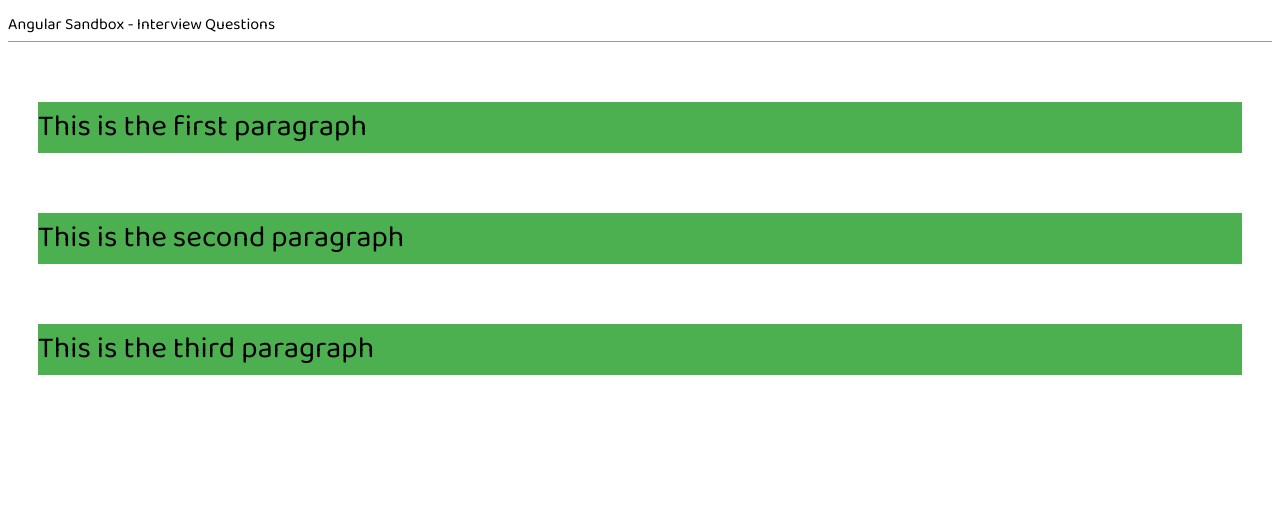
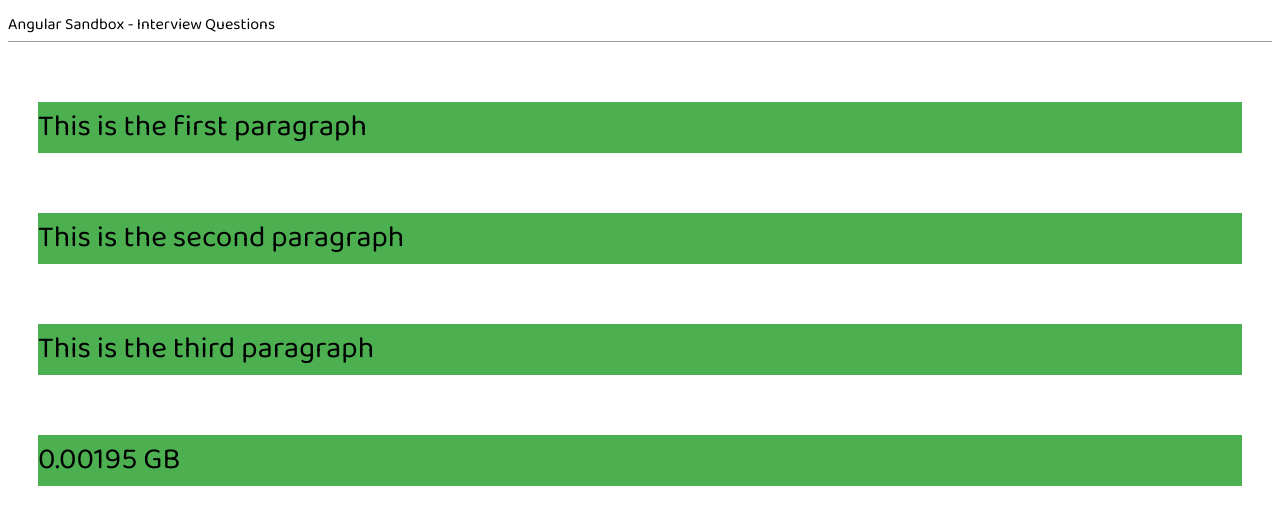
Before and after one commit to ozgursarikamis/angular-sandbox, an Angular app: page / in a window 1280 px wide. Shown: the top 524 px of the page. Built offline with nearby package versions, Linux system fonts and the light colour scheme.

Commit message:
Pipes with multiple parameters

```diff
--- a/src/app/app.component.html
+++ b/src/app/app.component.html
@@ -8,3 +8,7 @@
   <p appSubtitle>This is the third paragraph</p>
   {{ $any(this.contacts)?.email }}
 </div>
+
+<div>
+  <p>{{ 2048 | fileSize:'GB': 5 }}</p>
+</div>
--- a/src/app/app.module.ts
+++ b/src/app/app.module.ts
@@ -2,10 +2,12 @@ import { NgModule } from '@angular/core';
 import { BrowserModule } from '@angular/platform-browser';
 
 import { AppComponent } from './app.component';
+import { FileSizePipe } from './pipes/file-size.pipe';
 
 @NgModule({
   declarations: [
-    AppComponent
+    AppComponent,
+    FileSizePipe
   ],
   imports: [
     BrowserModule
--- /dev/null
+++ b/src/app/pipes/file-size.pipe.ts
@@ -0,0 +1,8 @@
+import { Pipe, PipeTransform } from '@angular/core';
+
+@Pipe({ name: 'fileSize' })
+export class FileSizePipe implements PipeTransform {
+    transform(size: number, extension: 'MB' | 'GB' = 'MB', decimals: number = 2): string {
+        return (size / (1024 * 1024)).toFixed(decimals) + ' ' + extension;
+    }
+}
--- a/src/index.html
+++ b/src/index.html
@@ -2,7 +2,7 @@
 <html lang="en">
 <head>
   <meta charset="utf-8">
-  <title>Angular Scratchpad</title>
+  <title>Angular Sandbox</title>
   <base href="/">
   <meta name="viewport" content="width=device-width, initial-scale=1">
   <link rel="icon" type="image/x-icon" href="favicon.ico">
```
